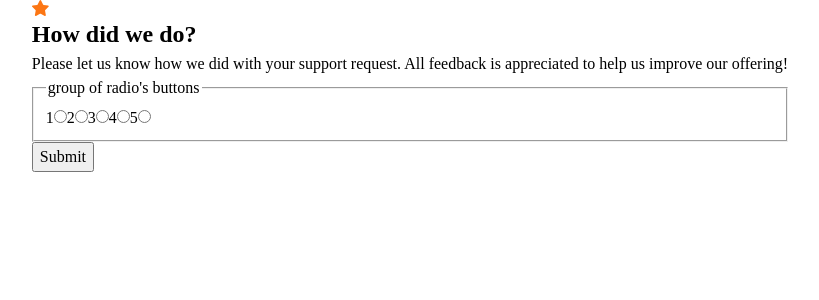
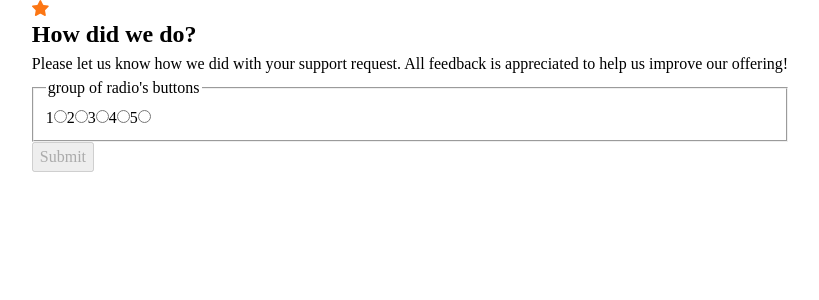
Before and after one commit to JammiM/Interactive-rating-component-with-react.js-and-vitest, a React (Vite) app: page / in a window 1280 px wide. Shown: the top 300 px of the page, without its empty margins (230-1049 px from the left). Built offline with nearby package versions, Linux system fonts and the light colour scheme.

Commit message:
Defaulted the submit button to be disabled

```diff
--- a/src/components/RatingForm.jsx
+++ b/src/components/RatingForm.jsx
@@ -45,7 +45,7 @@ export const RatingForm = ({ handleRatingClick }) => {
           {ratingsTemplate}
         </fieldset>
 
-        <button type="submit" disabled={isRated} form="ratingForm">
+        <button type="submit" disabled={!isRated} form="ratingForm">
           Submit
         </button>
       </form>
```
